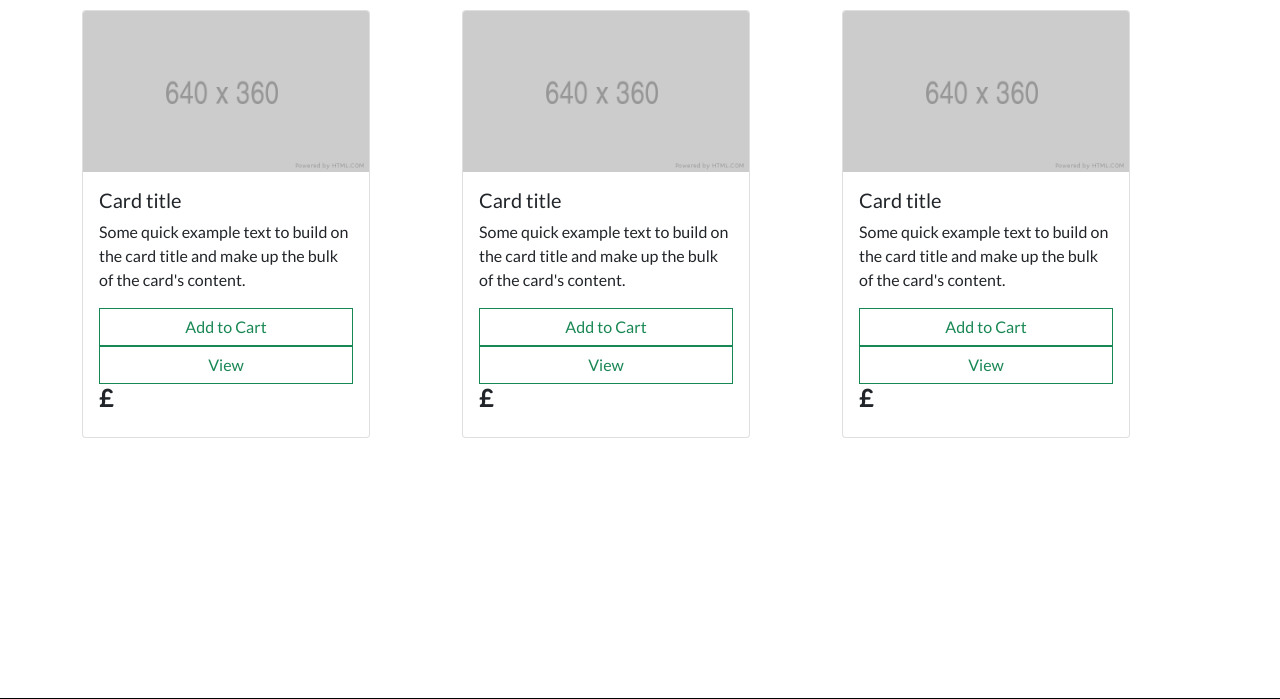
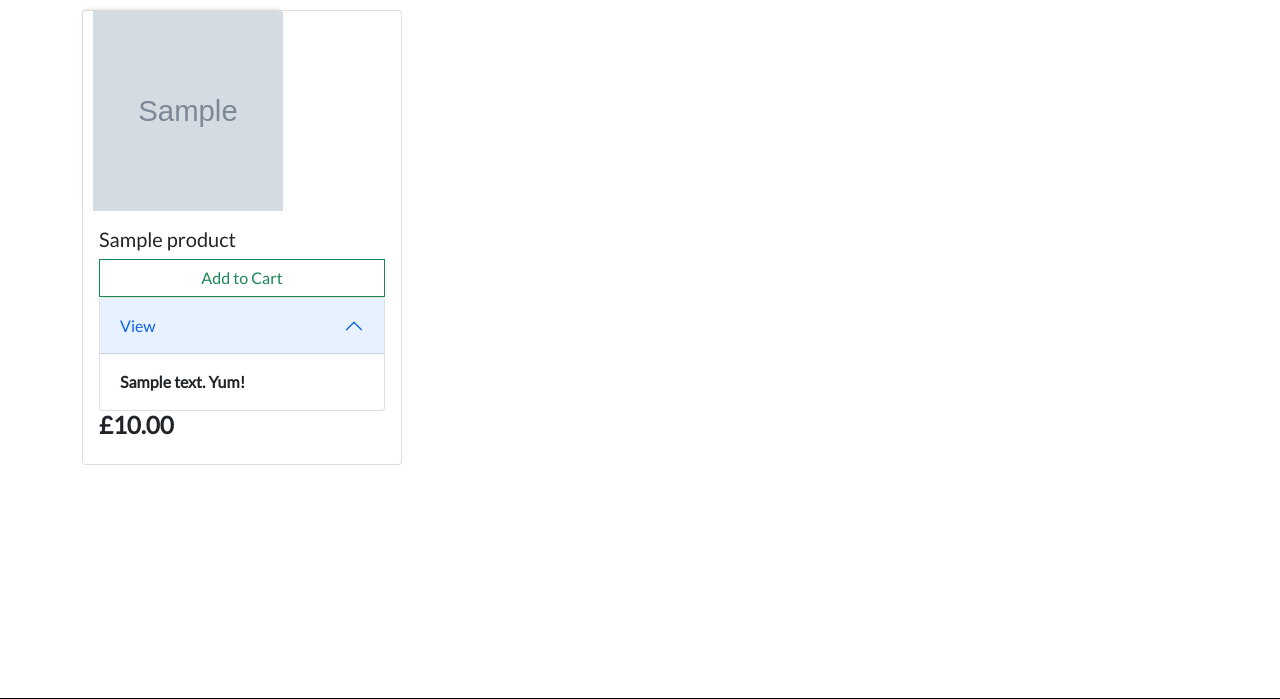
Before and after one commit to ANDREWAHN-UK/Commerce, a Django app: page /store/ in a window 1280 px wide. Shown: the part 56-755 px from the top of the page. Run offline with Django 4.2, Linux system fonts and the light colour scheme; tables that the repository leaves empty hold one stand-in row (values such as "Sample post"); grey boxes marked "Sample" are stand-in pictures; parts of the project's set-up code (start-up, migrations or seed data) failed here and were passed over; some libraries are stand-ins or nearby versions.

Commit message:
store - update product model with description field, update admin.py with description field, update store.html to use accordions to un/display product descriptions

```diff
--- a/store/admin.py
+++ b/store/admin.py
@@ -8,6 +8,7 @@ class ProductAdmin(admin.ModelAdmin):
         'name',
         'price',
         'image',
+        'description',
     )
 
 
--- a/store/models.py
+++ b/store/models.py
@@ -26,6 +26,7 @@ class Product(models.Model):
 	name = models.CharField(max_length=200)
 	price = models.DecimalField(max_digits=6, decimal_places=2)
 	image = models.ImageField(null=True, blank=True)
+	description = models.TextField(default='')
 
 	def __str__(self):
 		return self.name
--- a/store/templates/store/store.html
+++ b/store/templates/store/store.html
@@ -7,51 +7,55 @@
 <div class="container ">
 
   <div class="row">
+    {% for product in products %}
+
     <div class="col-lg-4">
-			<div class="card" style="width: 18rem;">
-                <img src="{% static 'media/placeholder.png' %}" class="card-img-top" alt="...">
+
+      <div class="card" style="width: 20rem; ">
+
+        <!-- NB the below references the property decorator found in store/models.py, and NOT the static/images folder as is more conventional -->
+        <!-- the reason for this is to work around having a faulty image.
+	Using direct linkage to the static/images was resulting in an app crash if there  was a missing/faulty image -->
+        <img src="{{product.imageURL}}" class="card-img-top thumbnail" alt="...">
         <div class="card-body">
-                  <h5 class="card-title">Card title</h5>
-                  <p class="card-text">Some quick example text to build on the card title and make up the bulk of the card's content.</p>
+          <h5 class="card-title">{{product.name}} </h5>
+
           <button class="btn btn-outline-success">
             Add to Cart
           </button>
-                  <a class="btn btn-outline-success" href="">View</a>
-                  <h4><strong>£{{product.price|floatformat:2}}</strong></h4>
-                </div>
-              </div>
-		</div>
 
-		<div class="col-lg-4">
-			<div class="card" style="width: 18rem;">
-                <img src="{% static 'media/placeholder.png' %}" class="card-img-top" alt="...">
-                <div class="card-body">
-                  <h5 class="card-title">Card title</h5>
-                  <p class="card-text">Some quick example text to build on the card title and make up the bulk of the card's content.</p>
-                  <button class="btn btn-outline-success">
-                      Add to Cart
+          <!-- below to hide the product description until the user clicks view -->
+          <div class="accordion" id="accordionExample">
+            <div class="accordion-item">
+              <h2 class="accordion-header" id="headingOne">
+                <button class="accordion-button btn btn-outline-success" type="button" data-bs-toggle="collapse"
+                  data-bs-target="#collapseOne" aria-expanded="true" aria-controls="collapseOne">
+                  View
                 </button>
-                  <a class="btn btn-outline-success" href="">View</a>
-                  <h4><strong>£{{product.price|floatformat:2}}</strong></h4>
-                </div>
-              </div>
-		</div>
-
-		<div class="col-lg-4">
-			<div class="card" style="width: 18rem;">
-                <img src="{% static 'media/placeholder.png' %}" class="card-img-top" alt="...">
-                <div class="card-body">
-                  <h5 class="card-title">Card title</h5>
-                  <p class="card-text">Some quick example text to build on the card title and make up the bulk of the card's content.</p>
-                  <button class="btn btn-outline-success">
-                      Add to Cart
-                  </button>
-                  <a class="btn btn-outline-success" href="">View</a>
-                  <h4><strong>£{{product.price|floatformat:2}}</strong></h4>
-                </div>
+              </h2>
+              <div id="collapseOne" class="accordion-collapse collapse show" aria-labelledby="headingOne"
+                data-bs-parent="#accordionExample">
+                <div class="accordion-body">
+                  <strong>{{product.description}} Yum!</strong>
                 </div>
               </div>
             </div>
           </div>
 
+          <h4><strong>£{{product.price|floatformat:2}}</strong></h4>
+        </div>
+      </div>
+
+    </div>
+
+    <!-- if last column in row -->
+    {% if forloop.counter|divisibleby:"3" and not forloop.last %}
+  </div>
+  <div class="row">
+    {% endif %}
+
+    {% endfor %}
+  </div>
+
+
   {% endblock %}
```
Also changed, not shown: store/migrations/0002_product_description.py (added). Lines whose indentation alone changed are shown as unchanged.
